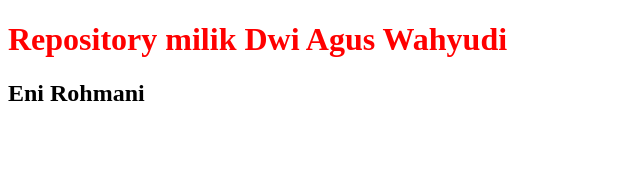
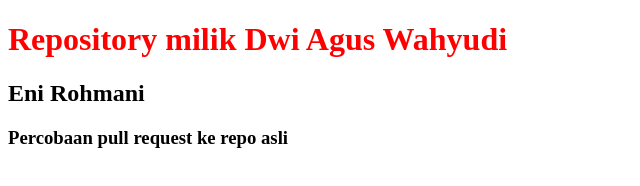
Before and after one commit to DwiAgusWahyudi/dwirepo, a plain HTML site: page index.html in a window 1280 px wide. Shown: the whole page, without its empty margins (0-640 px from the left). Drawn offline with Linux system fonts and the light colour scheme.

Commit message:
menambahkan job baru

```diff
--- a/index.html
+++ b/index.html
@@ -9,5 +9,6 @@
 <body>
     <h1 style="color: red;" >Repository milik Dwi Agus Wahyudi</h1>
     <h2>Eni Rohmani</h2>
+    <h3>Percobaan pull request ke repo asli</h3>
 </body>
 </html>
```
